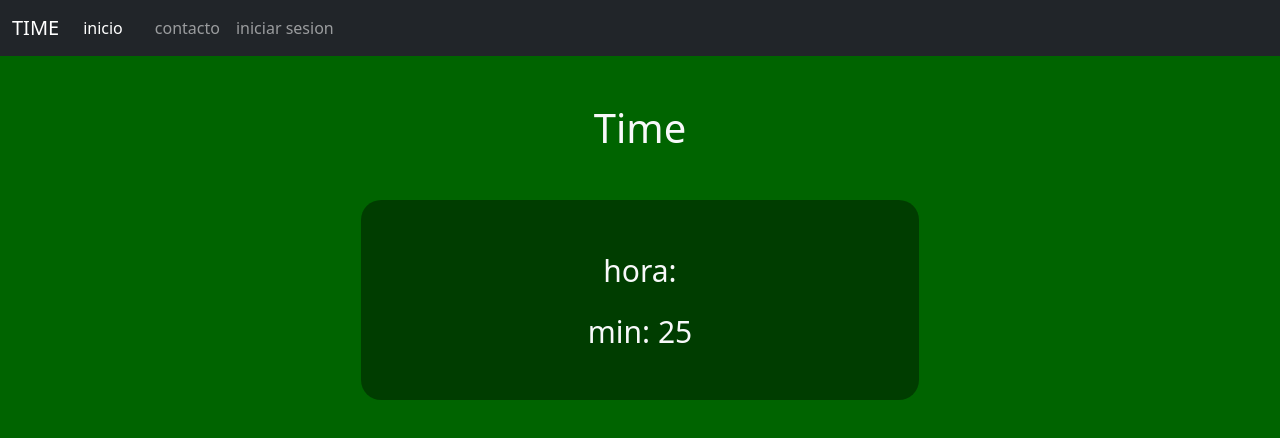
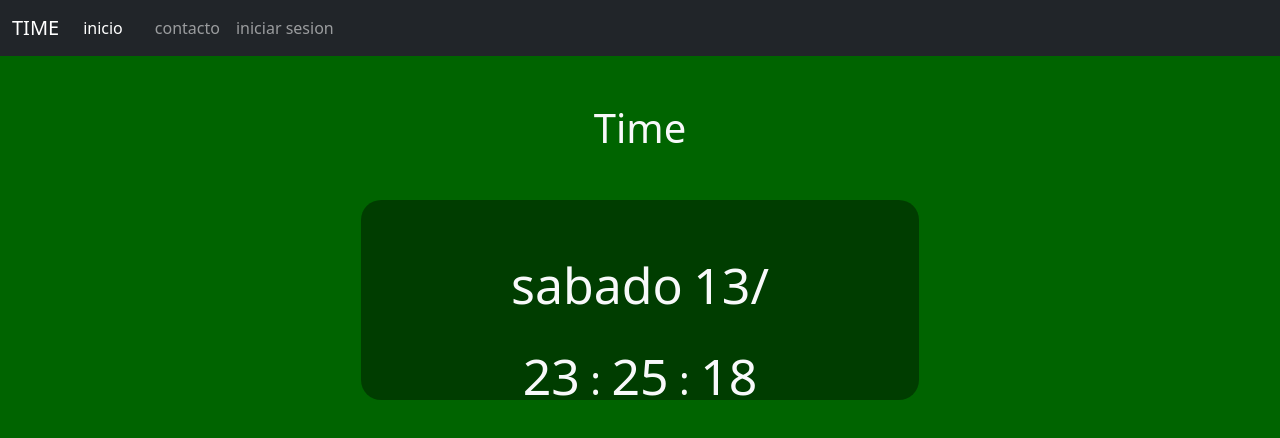
Before and after one commit to javieruncos/reloj-practico5, a plain HTML site: page index.html in a window 1280 px wide. Drawn offline with nearby package versions, Linux system fonts and the light colour scheme.

Commit message:
agregamos el dia de la semana y la fecha al codigo

```diff
--- a/css/style.css
+++ b/css/style.css
@@ -6,7 +6,7 @@ body{
 .transparente{
     background-color: rgba(0, 0, 0, 0.39);
     /* width: 300px; */
-    font-size: 30px;
+    font-size: 40px;
     height: 200px;
     /* text-align: center;
     display: flex;  */
@@ -14,3 +14,11 @@ body{
      align-items: center;
     border-radius: 20px;
 }
+
+span{
+    font-size: 50px;
+}
+
+p{
+    display: inline-block;
+}
--- a/index.html
+++ b/index.html
@@ -47,8 +47,10 @@
             <article class="container text-center text-light my-4 d-flex justify-content-center" id="reloj">
                 <div class=" transparente w-50 " id="trasparente">
                         <div class="mt-5">
-                            <p>hora: <span></span></p>
-                            <p>min: <span id="parrafo"></span></p>
+                          <div>
+                            <p ><span id="diaSemana"></span> <span id="fecha"></span><span id="mes"></span></p>
+                          </div>
+                            <p><span id="hora"></span> : <span id="minutos"></span> : <span id="segundos"></span></p>
                         </div>
                 </div>
             </article>
--- a/js/app.js
+++ b/js/app.js
@@ -1,11 +1,63 @@
 
 function reloj(){
-    let parrafo = document.getElementById("parrafo");
+    // codigo para visualizar la hora
+    let hora = document.getElementById("hora");
+    let hora2 = new Date();
+    let hora3 = hora2.getHours()
+    hora.innerHTML= hora3;
+    // codigo para visualizar los minutos
+    let parrafo = document.getElementById("minutos");
     let numeros = new Date();
     let minutos = numeros.getMinutes();
-    parrafo.innerHTML = minutos
+    parrafo.innerHTML = minutos;
+    // codigo para visualizar los segundos
+    let segundos = document.getElementById("segundos");
+    let segundos2 = new Date();
+    let segundos3 = segundos2.getSeconds();
+    segundos.innerHTML=segundos3;
+    // codigo para visualizar la fecha
+    let fecha = document.getElementById("fecha");
+    let fecha2 = new Date();
+    let fecha3 = fecha2.getDate();
+    fecha.innerHTML =  fecha3 + "/";
+    // dias de la semana
+    let diaDesemana = document.getElementById("diaSemana");
+    let diaDesemana2 = new Date();
+    let diaSemana3 = diaDesemana2.getDay();
+    // if(diaSemana3 === 6){
+    //    diaDesemana.innerHTML= "viernes";
+    // }
+    switch(true){
+        case diaSemana3 === 1:
+            diaDesemana.innerHTML= "lunes";
+            break
+        case diaSemana3 === 2:
+            diaDesemana.innerHTML= "martes";
+            break
+        case diaSemana3 === 3:
+            diaDesemana.innerHTML= "miercoles";
+            break
+        case diaSemana3 === 4:
+            diaDesemana.innerHTML= "jueves";
+            break
+        case diaSemana3 === 5:
+            diaDesemana.innerHTML= "viernes";
+            break
+        case diaSemana3 === 6:
+            diaDesemana.innerHTML= "sabado";
+            break
+        case diaSemana3 === 7:
+            diaDesemana.innerHTML= "domingo";
+            break
+
+    }
+    // diaDesemana.innerHTML= diaSemana3;
 
 
+
+
+
+    console.log(diaSemana3)
 
 }
 
```
